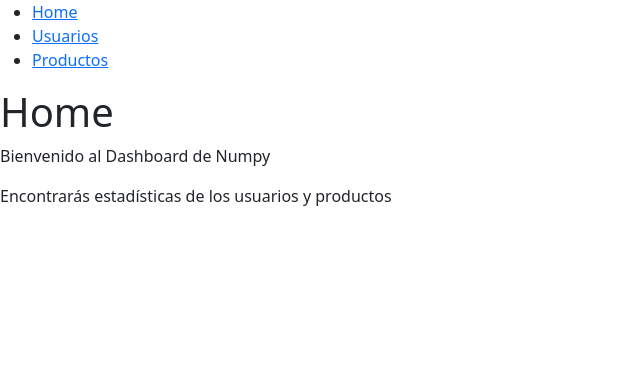
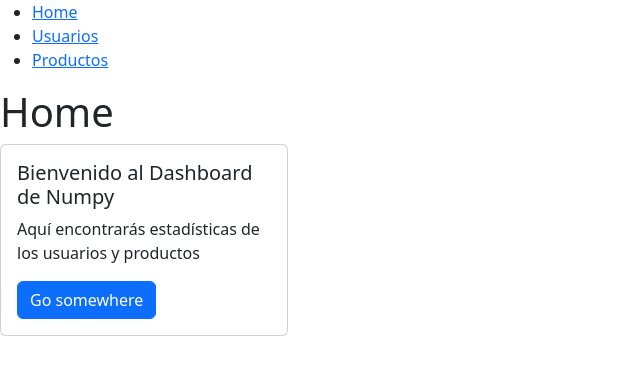
Before and after one commit to davidmachado-o/grupo_7_dashboard, a React (Vite) app: page / in a window 1280 px wide. Shown: the top 374 px of the page, without its empty margins (0-640 px from the left). Built offline with nearby package versions, Linux system fonts and the light colour scheme.

Commit message:
creando card en home

```diff
--- a/index.html
+++ b/index.html
@@ -4,12 +4,6 @@
     <meta charset="UTF-8" />
     <link rel="icon" type="image/svg+xml" href="/vite.svg" />
     <meta name="viewport" content="width=device-width, initial-scale=1.0" />
-    <link
-      rel="stylesheet"
-      href="https://cdn.jsdelivr.net/npm/bootstrap@5.2.0-beta1/dist/css/bootstrap.min.css"
-      integrity="sha384-0evHe/X+R7YkIZDRvuzKMRqM+OrBnVFBL6DOitfPri4tjfHxaWutUpFmBp4vmVor"
-      crossorigin="anonymous"
-    />
     <title>Numpy - Dashboard</title>
   </head>
   <body>
--- a/package.json
+++ b/package.json
@@ -9,7 +9,9 @@
     "preview": "vite preview"
   },
   "dependencies": {
+    "bootstrap": "^5.2.0",
     "react": "^18.2.0",
+    "react-bootstrap": "^2.5.0",
     "react-dom": "^18.2.0",
     "react-router-dom": "^6.3.0"
   },
--- /dev/null
+++ b/src/components/Card.jsx
@@ -0,0 +1,22 @@
+import Button from "react-bootstrap/Button";
+import Card from "react-bootstrap/Card";
+import Placeholder from "react-bootstrap/Placeholder";
+
+function CardInfo() {
+  return (
+    <div className="justify-content-around">
+      <Card style={{ width: "18rem" }}>
+        {/* <Card.Img variant="top" src="holder.js/100px180" /> */}
+        <Card.Body>
+          <Card.Title>Bienvenido al Dashboard de Numpy</Card.Title>
+          <Card.Text>
+            Aquí encontrarás estadísticas de los usuarios y productos
+          </Card.Text>
+          <Button variant="primary">Go somewhere</Button>
+        </Card.Body>
+      </Card>
+    </div>
+  );
+}
+
+export default CardInfo;
--- a/src/components/Home.jsx
+++ b/src/components/Home.jsx
@@ -1,9 +1,10 @@
+import CardInfo from '../components/Card';
+
 function Home () {
     return (
         <div>
             <h1>Home</h1>
-            <p>Bienvenido al Dashboard de Numpy</p>
-            <p>Encontrarás estadísticas de los usuarios y productos</p>
+        <CardInfo />
         </div>
         );
 }
--- a/src/main.jsx
+++ b/src/main.jsx
@@ -1,6 +1,7 @@
 import React from "react";
 import ReactDOM from "react-dom/client";
 import App from "./App";
+import 'bootstrap/dist/css/bootstrap.min.css';
 import "./index.css";
 
 ReactDOM.createRoot(document.getElementById("root")).render(
```
Also changed, not shown: 1 other file (tests, documents, lock files or other folders).
